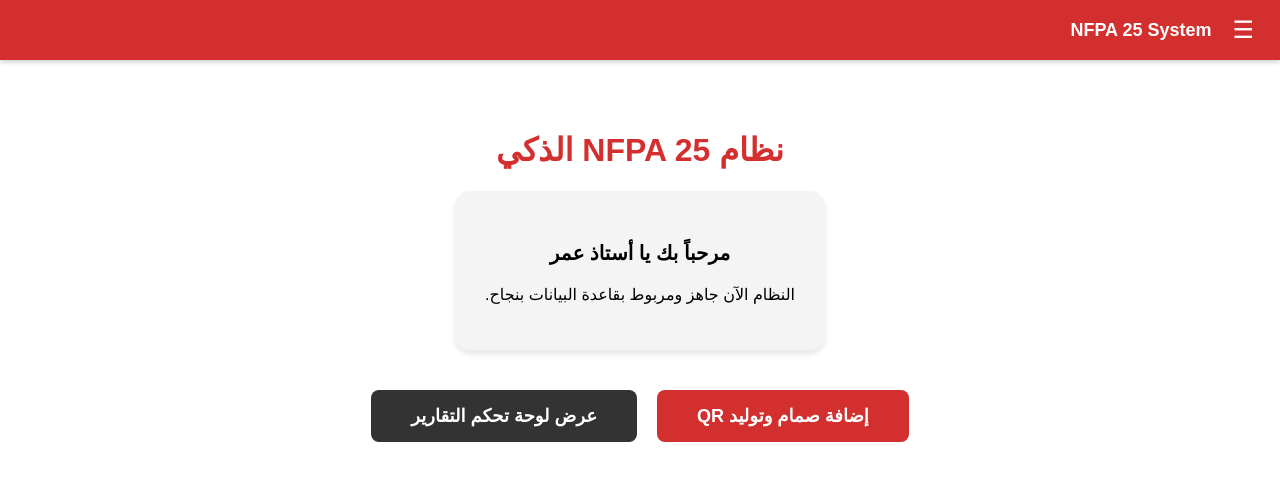
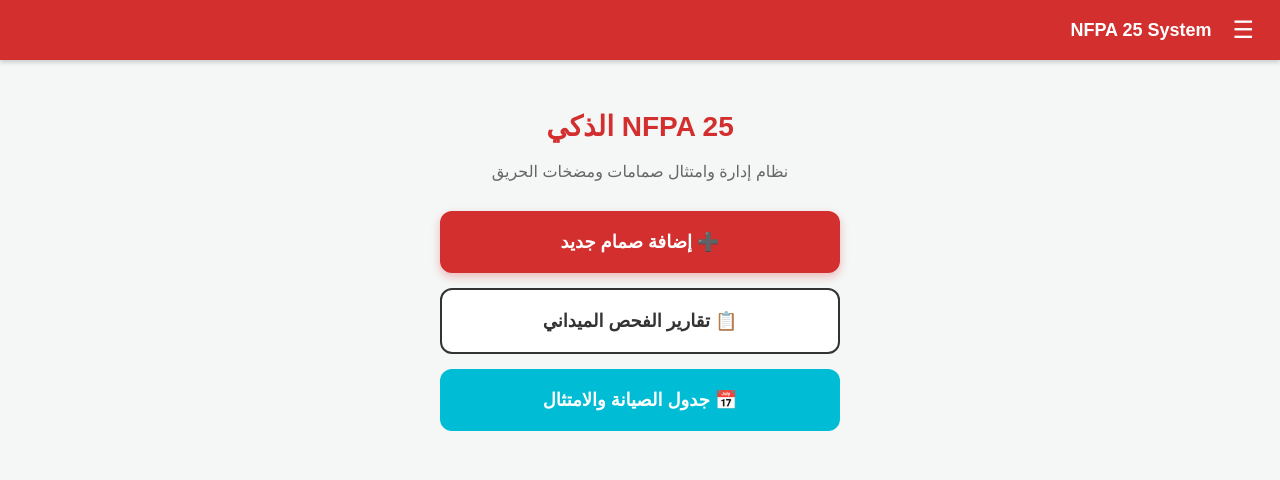
Before and after one commit to rootaipro-svg/nfpa-core2, a Next.js app: page / in a window 1280 px wide. Shown: the top 480 px of the page. Built offline with nearby package versions, Linux system fonts and the light colour scheme.

Commit message:
Update page.tsx

```diff
--- a/app/page.tsx
+++ b/app/page.tsx
@@ -4,23 +4,28 @@
 
 export default function Home() {
   return (
-    <div style={{ padding: '50px', fontFamily: 'Arial', textAlign: 'center', direction: 'rtl', minHeight: '100vh', backgroundColor: '#fff' }}>
-      <h1 style={{ color: '#d32f2f', fontSize: '32px' }}>نظام NFPA 25 الذكي</h1>
-      <div style={{ background: '#f4f4f4', padding: '30px', borderRadius: '15px', display: 'inline-block', boxShadow: '0 4px 6px rgba(0,0,0,0.1)' }}>
-        <p style={{ fontSize: '20px', fontWeight: 'bold' }}>مرحباً بك يا أستاذ عمر</p>
-        <p>النظام الآن جاهز ومربوط بقاعدة البيانات بنجاح.</p>
+    <div style={{ padding: '20px', textAlign: 'center', direction: 'rtl' }}>
+      <div style={{ marginTop: '30px', marginBottom: '30px' }}>
+        <h1 style={{ color: '#d32f2f', fontSize: '28px' }}>NFPA 25 الذكي</h1>
+        <p style={{ color: '#666' }}>نظام إدارة وامتثال صمامات ومضخات الحريق</p>
       </div>
 
-      <div style={{ marginTop: '40px', display: 'flex', gap: '20px', justifyContent: 'center', flexWrap: 'wrap' }}>
-         <Link href="/add-valve">
-           <button style={{ padding: '15px 40px', fontSize: '18px', cursor: 'pointer', background: '#d32f2f', color: 'white', border: 'none', borderRadius: '8px', fontWeight: 'bold' }}>
-             إضافة صمام وتوليد QR
+      <div style={{ display: 'flex', flexDirection: 'column', gap: '15px', maxWidth: '400px', margin: 'auto' }}>
+         <Link href="/add-valve" style={{ textDecoration: 'none' }}>
+           <button style={{ width: '100%', padding: '20px', fontSize: '18px', cursor: 'pointer', background: '#d32f2f', color: 'white', border: 'none', borderRadius: '12px', fontWeight: 'bold', boxShadow: '0 4px 10px rgba(211,47,47,0.3)' }}>
+             ➕ إضافة صمام جديد
            </button>
          </Link>
 
-         <Link href="/dashboard">
-           <button style={{ padding: '15px 40px', fontSize: '18px', cursor: 'pointer', background: '#333', color: 'white', border: 'none', borderRadius: '8px', fontWeight: 'bold' }}>
-             عرض لوحة تحكم التقارير
+         <Link href="/dashboard" style={{ textDecoration: 'none' }}>
+           <button style={{ width: '100%', padding: '20px', fontSize: '18px', cursor: 'pointer', background: '#fff', color: '#333', border: '2px solid #333', borderRadius: '12px', fontWeight: 'bold' }}>
+             📋 تقارير الفحص الميداني
+           </button>
+         </Link>
+
+         <Link href="/scheduler" style={{ textDecoration: 'none' }}>
+           <button style={{ width: '100%', padding: '20px', fontSize: '18px', cursor: 'pointer', background: '#00bcd4', color: 'white', border: 'none', borderRadius: '12px', fontWeight: 'bold' }}>
+             📅 جدول الصيانة والامتثال
            </button>
          </Link>
       </div>
```
